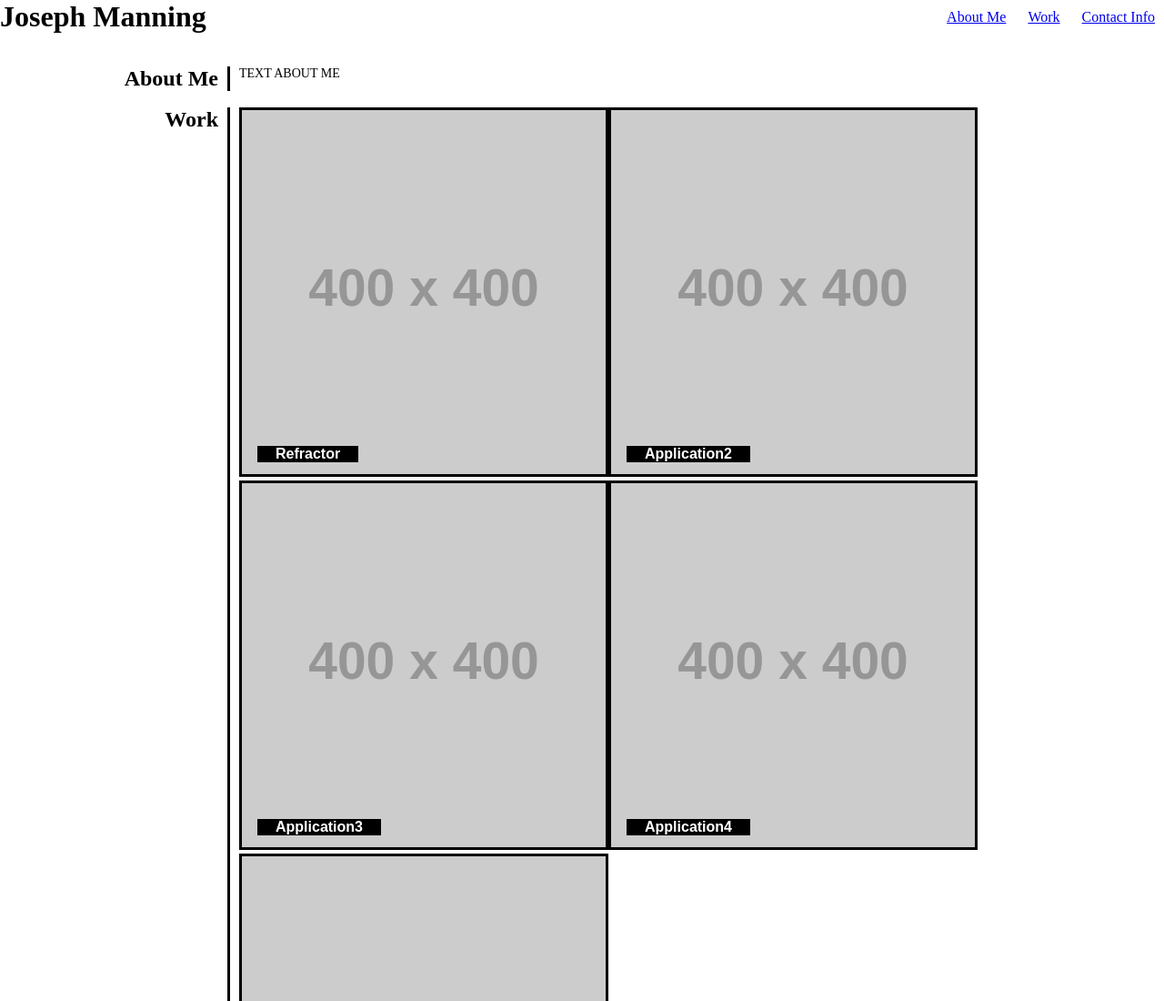
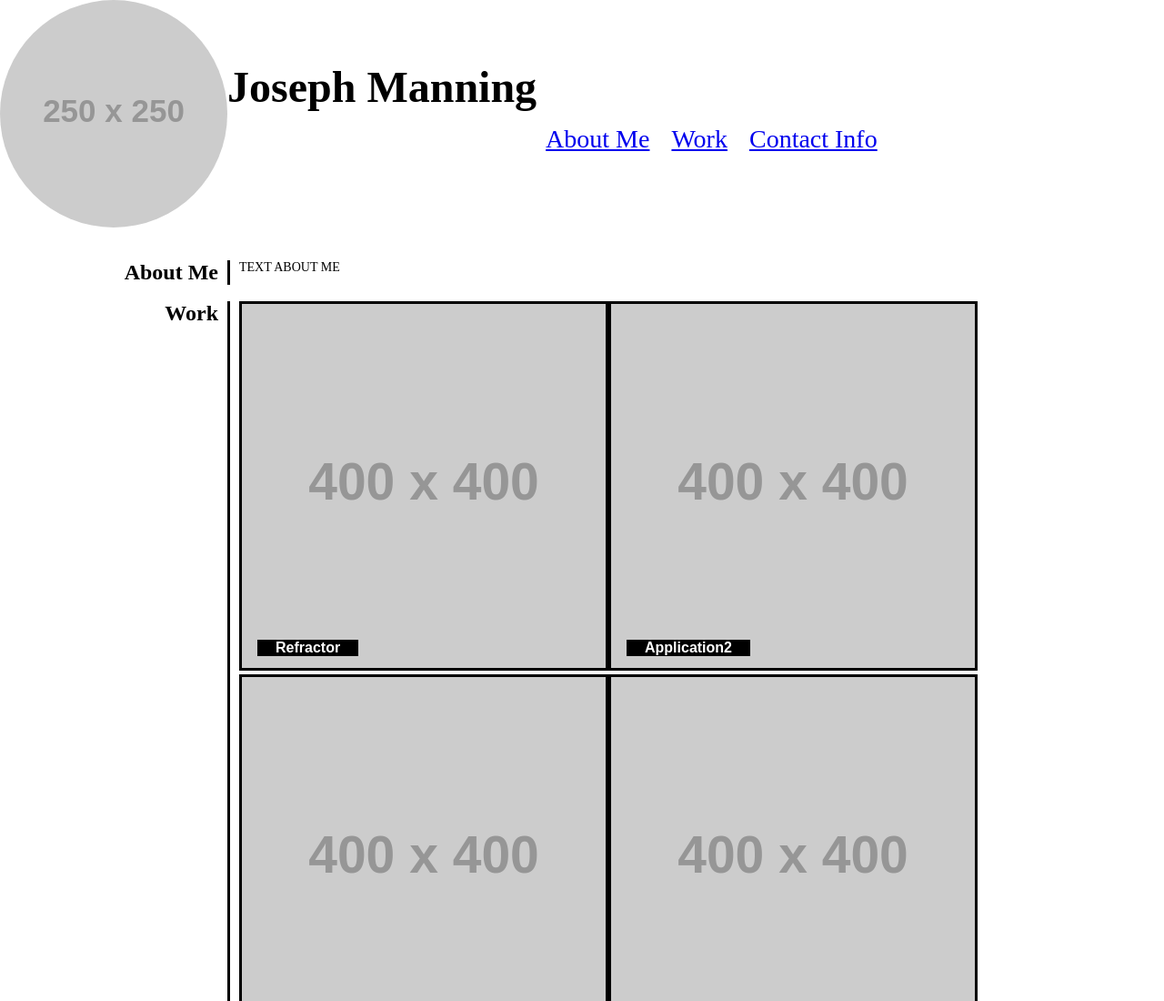
Before and after one commit to JMan4342/Portfolio, a plain HTML site: page index.html in a window 1280 px wide. Shown: the top 1100 px of the page at 91% size. Drawn offline with Linux system fonts and the light colour scheme; placeholder pictures from the web are drawn by us.

Commit message:
Stylize header/navigation section

```diff
--- a/assets/css/style.css
+++ b/assets/css/style.css
@@ -4,22 +4,42 @@
     margin: 0;
 }
 
+header {
+    display: flex;
+    margin-bottom: solid;
+    align-items: center;
+}
+
 header h1 {
     display: inline-block;
+    font-size: 48px;
+    margin-bottom: 60px;
 }
 
-header nav {
-    display: inline-block;
+.navigation {
+    width: inherit;
     float: right;
+    margin-top: 55px;
 }
 
-header nav ul {
+/* .navigation nav {
+    float: right;
+} */
+
+nav ul {
     list-style-type: none;
 }
 
-header nav ul li {
+nav ul li {
     display: inline-block;
     margin: 10px;
+    font-size: 28px;
+}
+
+#profile {
+    border-radius: 360px;
+    border: #b9c6ae;
+    z-index: 1;
 }
 
 /* Places sections with headers on left and content on right */
--- a/index.html
+++ b/index.html
@@ -8,10 +8,12 @@
     <body>
 
         <!-- Include profile photo -->
-        <header>
+        <header class="header">
+            <img src="https://via.placeholder.com/250" id="profile">
             <h1>Joseph Manning</h1>
 
             <!-- Place links with unsorted list -->
+        <section class="navigation">
             <nav>
                 <ul>
                     <li>
@@ -25,9 +27,8 @@
                     </li>
                 </ul>
             </nav>
-
+        </section>
         </header>
-
         <br>
         <br>
 
```
